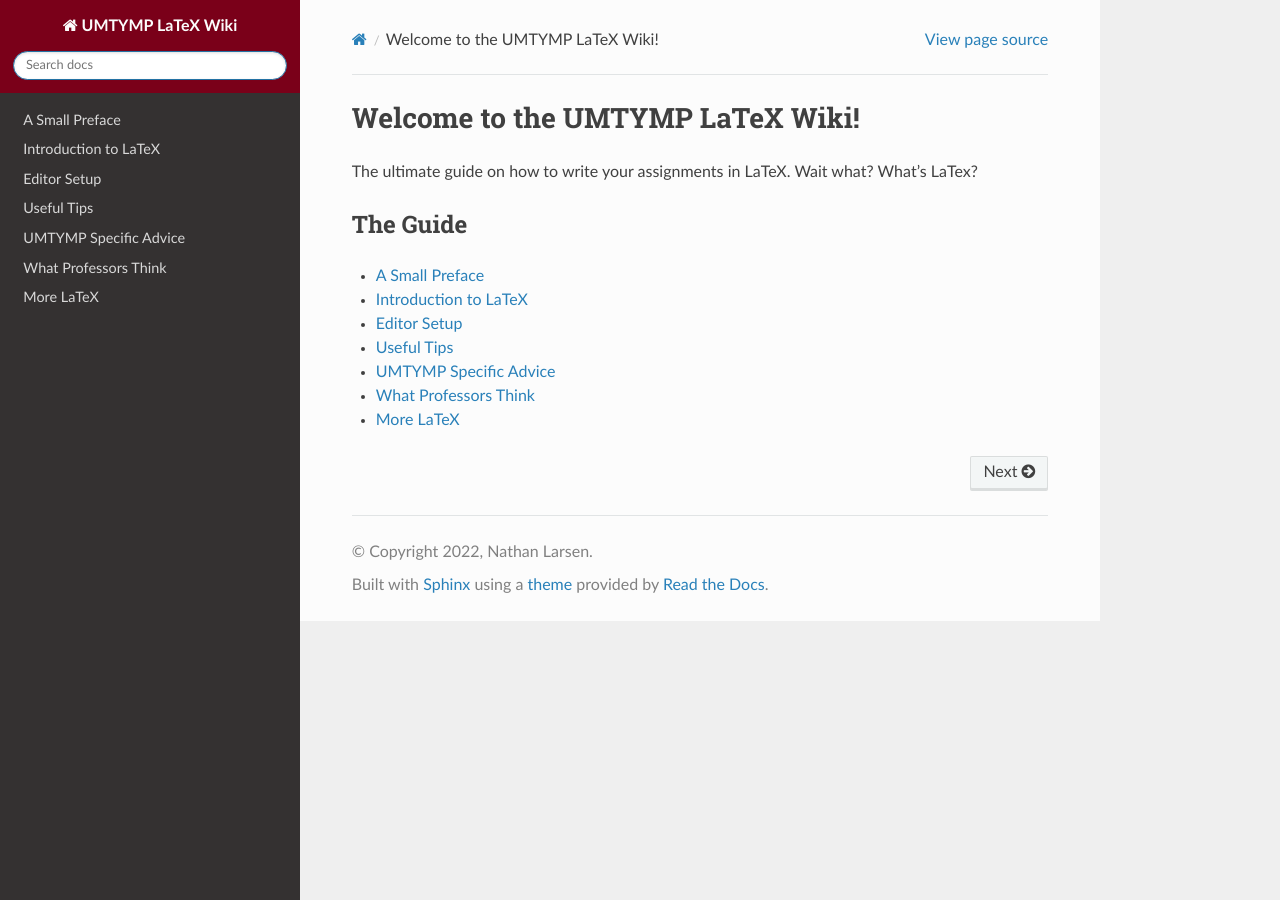
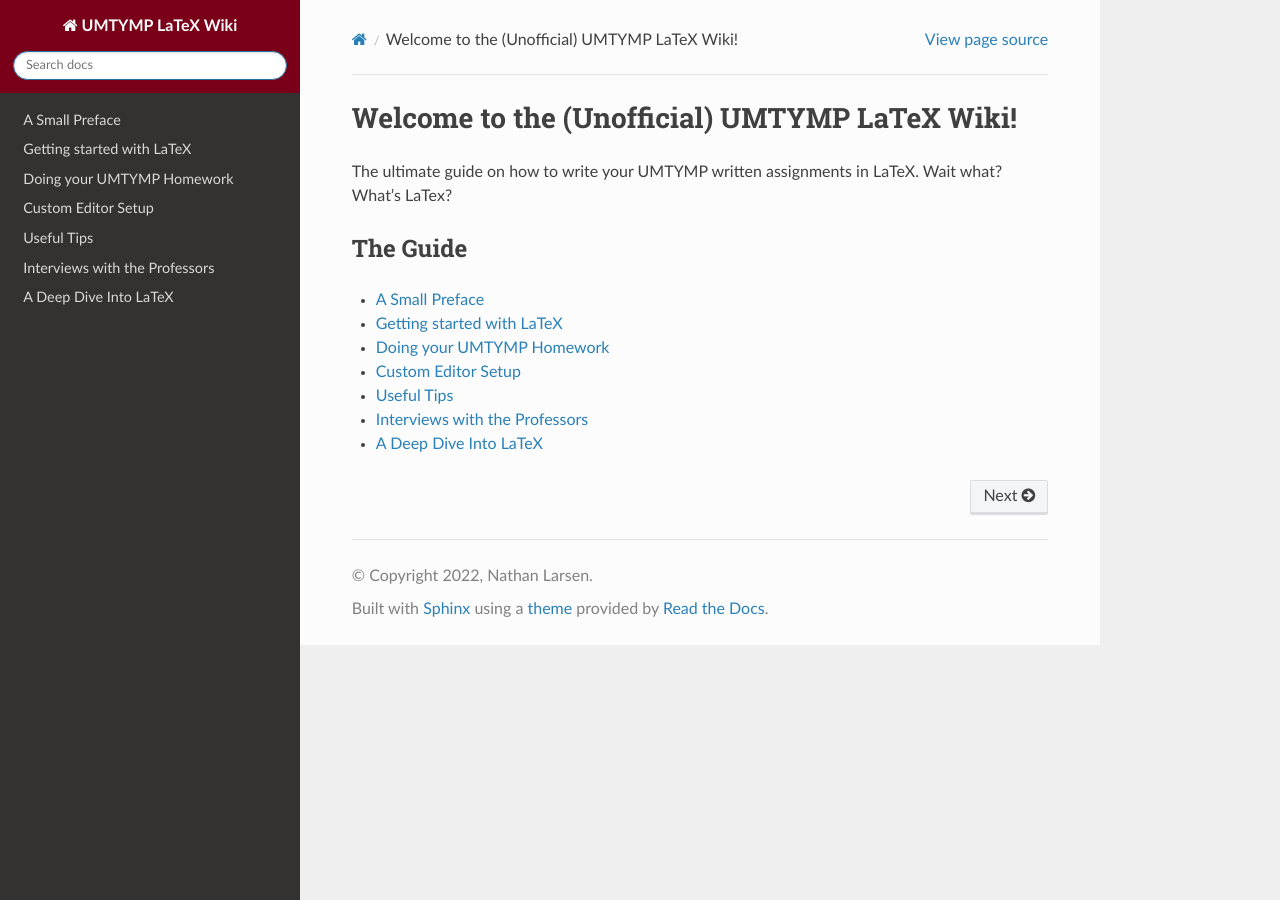
Before and after one commit to GrandMoff100/UMTYMP-Latex-Wiki, a Sphinx documentation site: the page built from docs/index.rst, in a window 1280 px wide. Built offline with Sphinx 7.4.7 and the Read the Docs theme 2.0.0, drawn with Linux system fonts in a browser that asks for light colours.

Commit message:
Write intro and reorganize

```diff
--- a/docs/conf.py
+++ b/docs/conf.py
@@ -1,3 +1,4 @@
+"""The configuration file for the sphinx project."""
 # For the full list of built-in configuration values, see the documentation:
 # https://www.sphinx-doc.org/en/master/usage/configuration.html
 
@@ -25,3 +26,4 @@ exclude_patterns = []
 html_theme = 'sphinx_rtd_theme'
 html_static_path = ['_static']
 html_css_files = ["css/custom.css"]
+html_favicon = "https://university-relations.umn.edu/sites/university-relations.umn.edu/files/2022-05/favicon.ico"
--- a/docs/index.rst
+++ b/docs/index.rst
@@ -1,6 +1,6 @@
-Welcome to the UMTYMP LaTeX Wiki!
+Welcome to the (Unofficial) UMTYMP LaTeX Wiki!
 ************************************
-The ultimate guide on how to write your assignments in LaTeX.
+The ultimate guide on how to write your UMTYMP written assignments in LaTeX.
 Wait what? What's LaTex?
 
 The Guide
@@ -10,9 +10,9 @@ The Guide
    :maxdepth: 1
 
     A Small Preface <preface>
-    Introduction to LaTeX <intro>
-    Editor Setup <setup>
+    Getting started with LaTeX <intro>
+    Doing your UMTYMP Homework <umtymp>
+    Custom Editor Setup <setup>
     Useful Tips <tips>
-    UMTYMP Specific Advice <umtymp>
-    What Professors Think <interviews>
-    More LaTeX <advanced>
+    Interviews with the Professors <interviews>
+    A Deep Dive Into LaTeX <advanced>
--- a/docs/umtymp.rst
+++ b/docs/umtymp.rst
@@ -1,2 +1,15 @@
-UMTYMP Homework Advice and Specifics
-*************************************
+Doing your UMTYMP Homework
+#####################################
+
+
+#. **Step One:** Create an `Overleaf Project <https://google.com>`_
+
+
+Getting Started
+================
+
+
+
+
+The Workflow
+=========================
```
Also changed, not shown: docs/intro.rst (+7 -1 lines).
